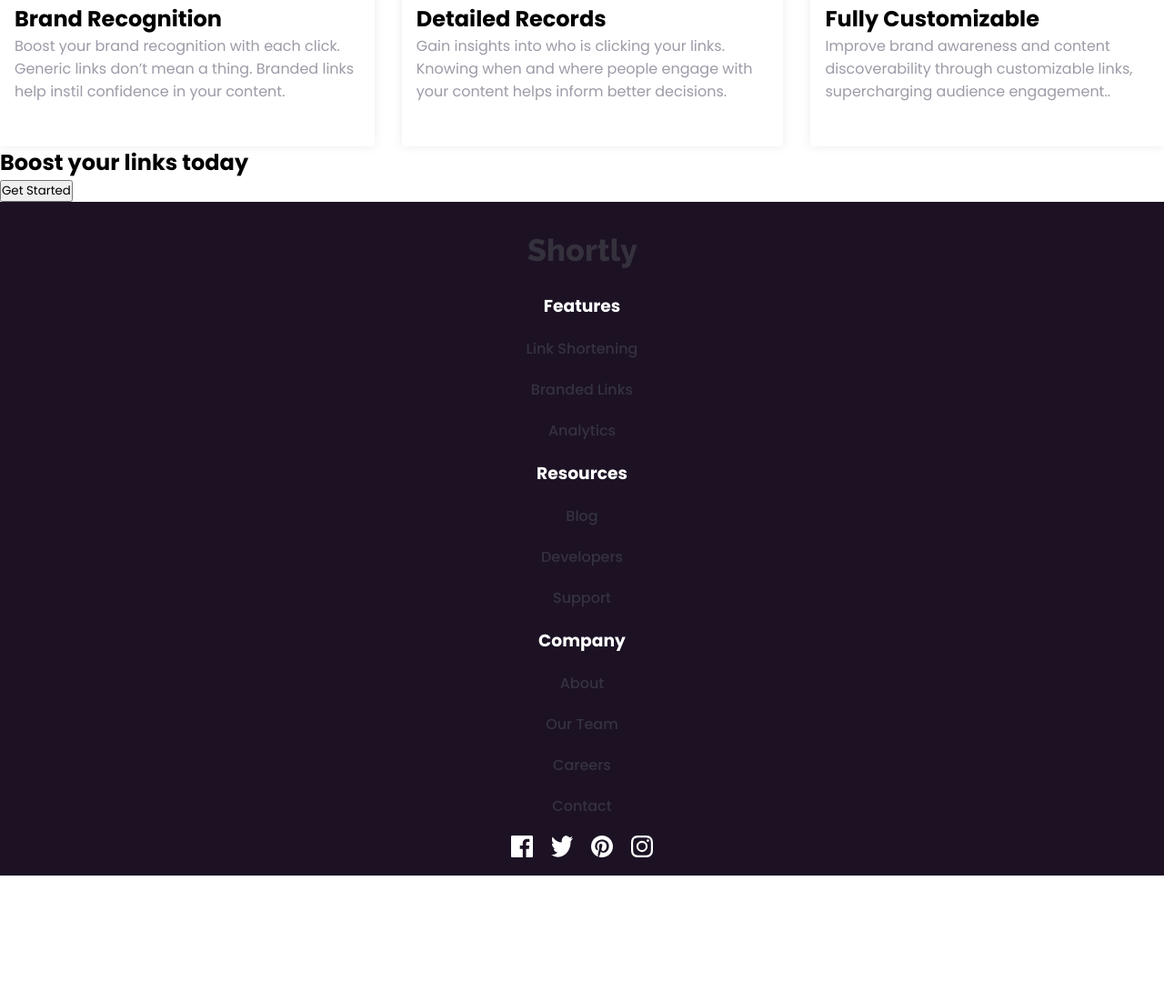
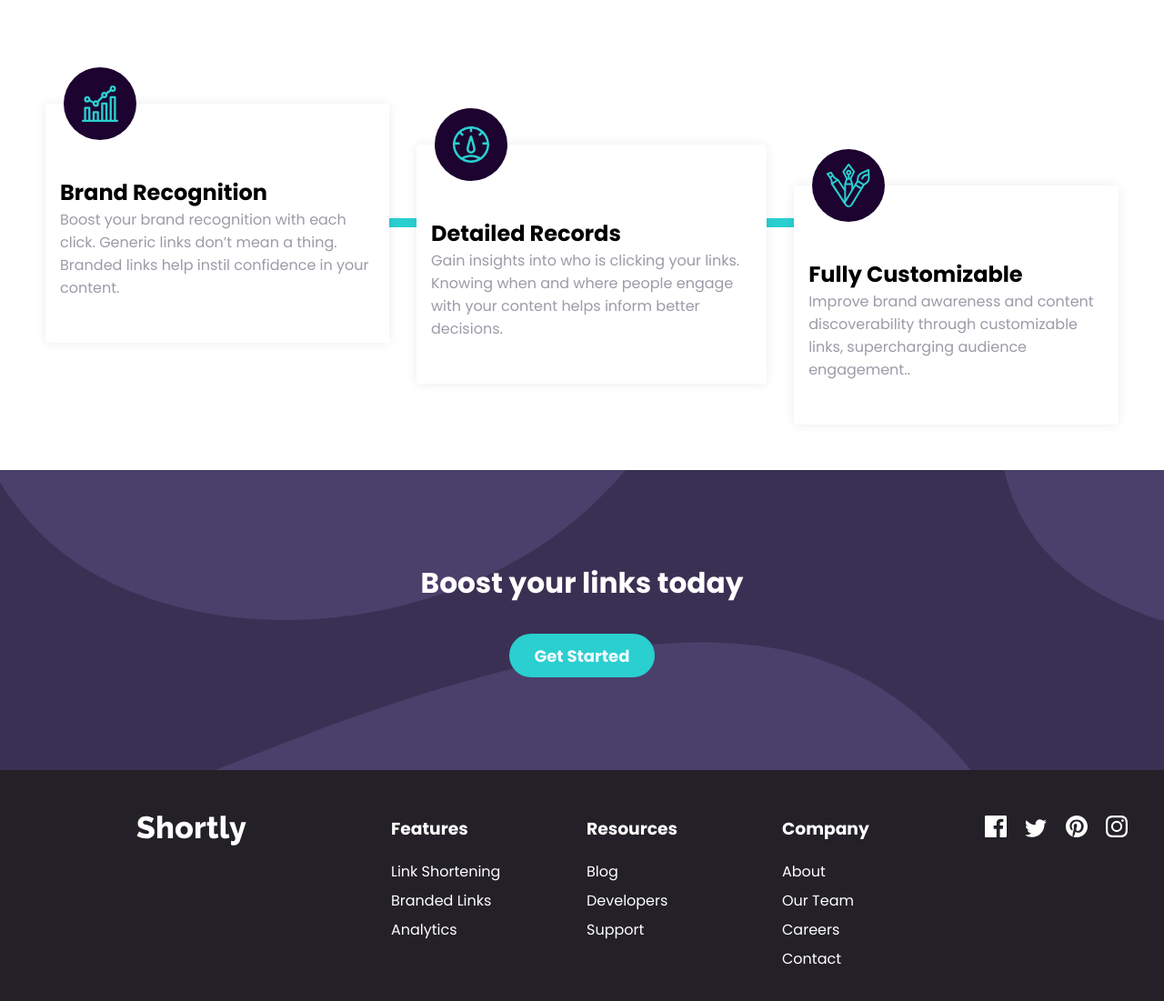
Before and after one commit to AlencarVinicius/Projeto-1-ref, a plain HTML site: page index.html in a window 1280 px wide. Shown: the part 1105-2206 px from the top of the page at 91% size. Before the commit the page ends 2068 px from the top, so only its background shows below. Drawn offline with Linux system fonts and the light colour scheme; a web font is replaced by a local one.

Commit message:
Adicionei grid

```diff
--- a/index.html
+++ b/index.html
@@ -24,14 +24,14 @@
             <i id="burguer" class="material-icons" onclick="clickMenu()">menu</i>
             <nav id="menu">
               <ul>
-                <li><a href="">Características</a></li>
-                <li><a href="">Preços</a></li>
-                <li><a href="">Recursos</a></li>
+                <li><a id="hover1"  href="">Características</a></li>
+                <li><a id="hover1" href="">Preços</a></li>
+                <li><a id="hover1" href="">Recursos</a></li>
               </ul>
 
               <div class="btn-nav">
-                <button class="botao-menu1">Login</button>
-                <button class="botao-menu2">Sign Up</button>
+                <button id="hover1" class="botao-menu1">Login</button>
+                <button id="btn" class="botao-menu2">Sign Up</button>
               </div>
             </nav>
         </div>
@@ -45,7 +45,7 @@
               Build your brand's recognition and get detailed insights on how your
               links are performing.
             </p>
-            <button class="btn-principal">Get Started</button>
+            <button id="btn" class="btn-principal">Get Started</button>
           </div>
 
           <img
@@ -55,23 +55,13 @@
         </section>
 
         <section class="form">
-          <div class="container-form">
             <input
               type="text"
               class="search-txt"
               placeholder="Shorten a link here..."
             />
 
-            <button class="btn-input">Shorten It!</button>
-          </div>
-
-          <div class="img-form">
-            <img src="url-shortening-api-master/images/bg-shorten-mobile.svg" />
-          </div>
-
-          <div class="img-form-desktop">
-            <img src="url-shortening-api-master/images/bg-shorten-desktop.svg" />
-          </div>
+            <button id="btn" class="btn-input">Shorten It!</button>
         </section>
 
         <section>
@@ -84,7 +74,9 @@
           </div>
         </section>
 
+
         <section class="conteudo-secundario">
+          <hr>
           <div class="card1">
             <div class="icon">
               <img
@@ -126,43 +118,39 @@
           </div>
         </section>
     </section>
+    </main>
 
-      <section>
+    <section class="container-footer">
       <div class="boost-h2">
-          <h2>Boost your links today</h2>
-          <button class="btn-boost">Get Started</button>
-        </div>
-        <div class="boost-mobile">
-          <img src="url-shortening-api-master/images/bg-boost-mobile.svg" />
+        <h2 class="boost-txt">Boost your links today</h2>
+        <button id="btn" class="btn-boost">Get Started</button>
       </div>
     </section>
-    </main>
 
     <footer class="main-footer">
       <div class="img-footer">
-        <img src="url-shortening-api-master/images/logo.svg"/>
+        <img src="url-shortening-api-master/images/logo-footer.svg"/>
       </div>
 
-      <div>
-      <section>
+        <div class="features">
         <h3>Features</h3>
         <ul>
           <li>Link Shortening</li>
           <li>Branded Links</li>
           <li>Analytics</li>
         </ul>
-      </section>
+      </div>
 
-      <section>
+        <div class="Resources">
           <h3>Resources</h3>
           <ul>
             <li>Blog</li>
             <li>Developers</li>
             <li>Support</li>
           </ul>
-      </section>
+        </div>
 
-      <section>
+        <div class="Company">
           <h3>Company</h3>
           <ul>
             <li>About</li>
@@ -170,18 +158,17 @@
             <li>Careers</li>
             <li>Contact</li>
           </ul>
-      </section>
+        </div>
 
       <section>
         <div class="icon-footer">
-          <img src="url-shortening-api-master/images/icon-facebook.svg" alt="facebook">
-          <img src="url-shortening-api-master/images/icon-twitter.svg" alt="twitter">
-          <img src="url-shortening-api-master/images/icon-pinterest.svg" alt="pinterest">
-          <img src="url-shortening-api-master/images/icon-instagram.svg" alt="instagram">
+          <img class="icon-h" src="url-shortening-api-master/images/icon-facebook.svg" alt="facebook">
+          <img class="icon-h" src="url-shortening-api-master/images/icon-twitter.svg" alt="twitter">
+          <img class="icon-h" src="url-shortening-api-master/images/icon-pinterest.svg" alt="pinterest">
+          <img class="icon-h" src="url-shortening-api-master/images/icon-instagram.svg" alt="instagram">
         </div>
       </section>
 
-      </div>
     </footer>
 
     <script src="main.js"></script>
--- a/pagina370px/style.css
+++ b/pagina370px/style.css
@@ -1,4 +1,4 @@
-@media (max-width: 370px) {
+@media (max-width: 850px) {
     :root {
         /* colors */
 
--- a/style.css
+++ b/style.css
@@ -13,6 +13,8 @@ p {
     color: var(--Grayish-Violet);
 }
 
+@media (min-width: 851px) {
+
     :root {
         /* colors */
 
@@ -26,6 +28,7 @@ p {
         -Red: hsl(0, 87%, 67%);
 
         /*-- Neutral --*/
+        --Cyan-btn: hsl(182, 54%, 75%);
         --Gray: hsl(0, 0%, 75%);
         --Grayish-Violet: hsl(257, 7%, 63%);
         --Very-Dark-Blue: hsl(255, 11%, 22%);
@@ -78,6 +81,14 @@ p {
         color: var(--Grayish-Violet);
     }
 
+    #btn:hover {
+        background: var(--Cyan-btn);
+    }
+
+    #hover1:hover {
+        color: var(--Dark-Violet);
+    }
+
     .btn-nav {
         display: flex;
         align-items: center;
@@ -114,13 +125,13 @@ p {
     }
 
     .conteudo-principal {
-        display: flex;
-        justify-content: space-around;
+        display: grid;
+        grid-template-columns: 1fr 1fr;
 
         margin: 80px 0;
     }
 
-    .conteudo-principal div{
+    .conteudo-principal div {
         text-align: left;
         margin: 50px;
     }
@@ -128,6 +139,10 @@ p {
     .h2-principal {
         font-size: 3rem;
         color: var(--Very-Dark-Blue);
+    }
+
+    .img-trabalho {
+        width: 100%;
     }
 
     .btn-principal {
@@ -148,14 +163,15 @@ p {
     /* Section form */
 
     .form {
-        display: flex;
-        justify-content: center;
-        align-items: center;
-    }
+        background-image: url("url-shortening-api-master/images/bg-shorten-desktop.svg");
+        background-color: #3a3053;
+        background-size: cover;
+        background-repeat: no-repeat;
+        padding: 40px 0;
 
-    .container-form {
-        position: absolute;
-        width: 1000px;
+        margin: 50px 50px 0;
+        border-radius: 8px;
+
         text-align: center;
     }
 
@@ -175,8 +191,8 @@ p {
         color: #fff;
         border: none;
         border-radius: 4px;
+        transition: 0.4s;
     }
-
 
     .img-form {
         display: none;
@@ -186,11 +202,36 @@ p {
         background-color: #1c1224;
         text-align: center;
         border-radius: 20px;
+
+        width: 100%;
+    }
+
+    .container-pesquisa {
+        margin: 70px;
+        padding: 20px;
+    }
+
+    .container-pesquisa h1 {
+        font-size: 3rem;
+        color: var(--Very-Dark-Blue);
+    }
+
+    .container-pesquisa p {
+        font-size: 2rem;
+
+        width: 50%;
     }
 
 
     /* Corpo da pagina */
 
+    .card2 {
+        margin-top: 90px;
+    }
+
+    .card3 {
+        margin-top: 180px;
+    }
 
 
     .card1,
@@ -206,6 +247,7 @@ p {
         box-shadow: 0px 0px 12px rgba(0, 0, 0, 0.08);
         border-radius: 0.25rem 0.25rem 0 0;
         text-align: left;
+        background-color: #fff;
     }
 
     .icon {
@@ -222,11 +264,22 @@ p {
         border-radius: 50%;
     }
 
+    hr {
+        width: 100%;
+        height: 10px;
+        border: none;
+        background-color: var(--Cyan);
+
+        position: absolute;
+    }
+
     .conteudo-secundario {
         display: flex;
         align-items: center;
-        padding-top: 4rem;
         gap: 30px;
+        margin: 0 50px;
+
+        position: relative;
     }
 
     .container-pesquisa {
@@ -243,6 +296,56 @@ p {
         font: 500 'Poppins', sans-serif;
     }
 
+    .container-footer {
+        display: flex;
+        justify-content: center;
+        align-items: center;
+
+        background-image: url("url-shortening-api-master/images/bg-boost-desktop.svg");
+        background-color: #3a3053;
+        background-size: cover;
+        width: 100%;
+        height: 330px;
+        background-repeat: no-repeat;
+        margin-top: 50px;
+    }
+
+    .boost-h2 {
+        position: absolute;
+        text-align: center;
+        color: #fff;
+        font-size: 1.3rem;
+    }
+
+    .btn-boost {
+        cursor: pointer;
+        overflow: hidden;
+        border-radius: 30px;
+        background-color: var(--Cyan);
+        font: 700 1rem 'Poppins', sans-serif;
+        font-size: 18px;
+        color: aliceblue;
+        border: none;
+        height: 3rem;
+        width: 10rem;
+        margin-top: 2rem;
+        transition: 0.4s;
+    }
+
+    .btn-boost:hover {
+        background: var(--Gray);
+    }
+
+    .boost-desktop {
+        background-image: url("url-shortening-api-master/images/bg-boost-desktop.svg");
+        background-color: #3a3053;
+        background-size: cover;
+        width: 100%;
+        height: 330px;
+        background-repeat: no-repeat;
+        margin-top: 50px;
+    }
+
     .boost-mobile img {
         display: none;
     }
@@ -252,43 +355,63 @@ p {
     /* Final da pagina */
 
     .main-footer {
-        background-color: #1c1224;
-        padding-top: 20px;
-        padding-bottom: 20px;
+        background-color: #232027;
+        padding: 50px 0;
+        height: 300px;
+        color: #fff;
+
+        display: grid;
+        grid-template-columns: 1fr 1fr 1fr 1fr 1fr 1fr;
+        grid-template-rows: 1fr;
+        column-gap: 10px;
     }
 
-    .img-footer img {
-        margin: 20px;
-
-        color: #fff;
+    .img-footer {
+        grid-column-start: 1;
+        grid-column-end: 3;
+        justify-self: center;
     }
 
-    .main-footer {
-        display: flex;
-        flex-direction: column;
-        text-align: center;
-
-        width: 100%;
+    .features h3 {
+        margin: 0 0 20px;
     }
 
-
-    .main-footer h3 {
-        color: #fff;
+    .Resources h3 {
+        margin: 0 0 20px;
     }
 
-    .main-footer li {
-        color: var(--Very-Dark-Blue);
-        font: 500 1rem 'Poppins', sans-serif;
+    .Company h3 {
+        margin: 0 0 20px;
     }
 
-    .main-footer li {
-        list-style: none;
-        margin: 20px;
+    .features li {
+        margin: 0 0 7px;
+        list-style-type: none;
+        cursor: pointer;
     }
 
-    .icon-footer {
-        display: flex;
-        flex-direction: row;
-        justify-content: center;
-        gap: 20px;
+    .Resources li {
+        margin: 0 0 7px;
+        list-style-type: none;
+        cursor: pointer;
     }
+
+    .Company li {
+        margin: 0 0 7px;
+        list-style-type: none;
+        cursor: pointer;
+    }
+
+    li:hover {
+        color: var(--Cyan);
+    }
+
+    .icon-footer img {
+        margin: 0 8px;
+    }
+    .icon-h {
+        transition: .3s ease;
+        cursor: pointer;
+    }
+
+}
```
Also changed, not shown: url-shortening-api-master/images/logo-footer.svg (added). Lines whose indentation alone changed are shown as unchanged.
